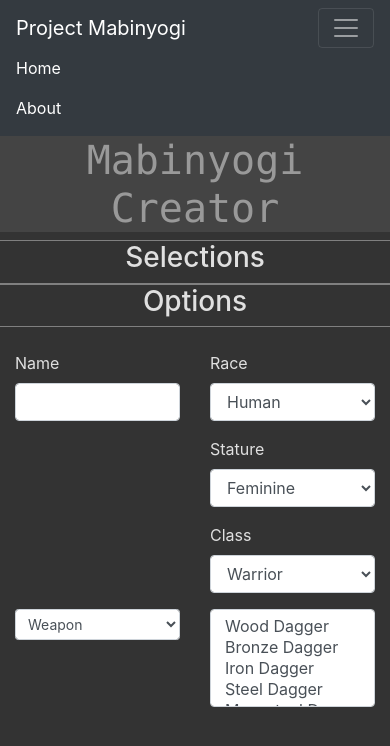
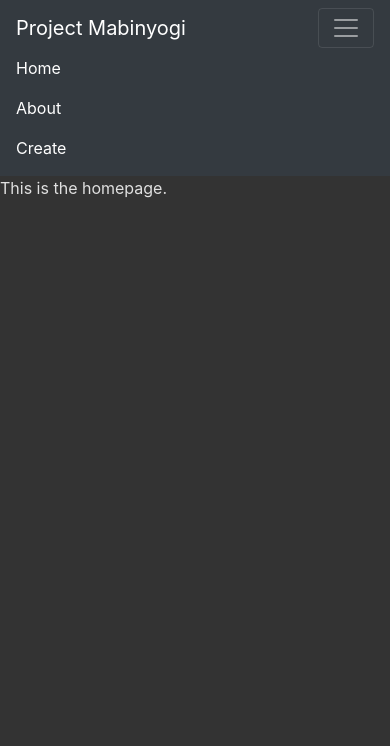
Before and after one commit to DontadVance/ProjectMabinyogi, a Flask app: page / in a window 390 px wide, after a click that opens the changed part. Shown: the top 746 px of the page. Run offline with Flask 2, Linux system fonts and the light colour scheme; some libraries are stand-ins or nearby versions.

Commit message:
Migrate character creation to form.html

```diff
--- a/mabinyogi/forms.py
+++ b/mabinyogi/forms.py
@@ -3,7 +3,8 @@ from wtforms import StringField, TextField, SubmitField, SelectField
 from wtforms.validators import InputRequired, DataRequired, Length
 
 class CharacterForm(FlaskForm):
-    char_name = StringField('Name', validators=[InputRequired()])
+    char_name = StringField('Name', validators=[InputRequired(), Length(min=1, message=('Please include a name.'))])
     char_race = SelectField('Race', validators=[DataRequired()], choices=[('Human'),('Orc'),('Elf')])
     char_stature = SelectField('Stature', validators=[DataRequired()], choices=[('Feminine'),('Masculine')])
     char_class = SelectField('Class', validators=[DataRequired()], choices=[('Warrior'),('Rogue'),('Mage')])
+    submit = SubmitField('Submit')
--- a/mabinyogi/routes.py
+++ b/mabinyogi/routes.py
@@ -9,14 +9,20 @@ from mabinyogi.cluster import mage_collection, rogue_collection, warrior_collect
 from mabinyogi.forms import CharacterForm
 
 #we define a specific web page route by using the @app.route decorator, think of it as adding a route to our application
-@app.route('/', methods=('GET','POST'))
-@app.route('/home', methods=('GET','POST')) #notice we can specify more than one routing name for the same route
+@app.route('/')
+@app.route('/home')
 def homepage():
-    form = CharacterForm()
-    if form.validate_on_submit():
-        return redirect(url_for('homepage'))
-    return render_template('index.html', form=form)
+    return render_template('index.html')
 
 @app.route('/about')
 def aboutpage():
 	return render_template('about.html')
+
+@app.route('/create', methods=('GET','POST'))
+def createpage():
+    form = CharacterForm()
+    if form.validate_on_submit():
+        warrior_collection.insert({})
+        flash('Character added!', 'success')
+        return redirect(url_for('homepage'))
+    return render_template('form.html', form=form)
--- a/mabinyogi/templates/default.html
+++ b/mabinyogi/templates/default.html
@@ -30,10 +30,13 @@
 			<div class="collapse navbar-collapse" id="navbarNav">
 				<ul class="navbar-nav">
 					<li class="nav-item active">
-						<a class="nav-link" href="/">Home <span class="sr-only">(current)</span></a>
+						<a class="nav-link" href="/"> Home <span class="sr-only">(current)</span></a>
 					</li>
 					<li class="nav-item active">
-						<a class="nav-link" href="/about">About <span class="sr-only">(current)</span></a>
+						<a class="nav-link" href="/about"> About <span class="sr-only">(current)</span></a>
+					</li>
+					<li class="nav-item active">
+						<a class="nav-link" href="/create"> Create <span class="sr-only">(current)</span></a>
 					</li>
 				</ul>
 			</div>
--- a/mabinyogi/templates/index.html
+++ b/mabinyogi/templates/index.html
@@ -3,76 +3,6 @@
 
 {% block content %}
 
-		<div class="text-center title-primary">
-			<h1>Mabinyogi Creator</h1>
-		</div>
-
-		<div>
-			<div class="row">
-				<div class="col-sm-6 text-center box-primary">
-					<h3>Selections</h3>
-				</div>
-				<div class="col-sm-6 text-center box-primary">
-					<h3>Options</h3>
-				</div>
-			</div>
-		</div>
-
-		<br/>
-
-		<!-- Left Column -->
-		<div class="row">
-		<div class="col-sm-6 sel-col">
-			<br/>
-			<!-- Name -->
-			<div class="col-sm-4 form-group">
-				{{ form.char_name.label }} {{ form.char_name(class="form-control")}}
-			</div>
-
-			<br/>
-
-			<!-- Race, Stature, Class -->
-			<div class="col-sm-4">
-				<form method="POST" action="">
-					<div class="form-group form-field">
-						{{ form.char_race.label }} {{ form.char_race(class="form-control")}}
-					</div>
-					<div class="form-group form-field">
-						{{ form.char_stature.label }} {{ form.char_stature(class="form-control")}}
-					</div>
-					<div class="form-group form-field">
-						{{ form.char_class.label }} {{ form.char_class(class="form-control")}}
-					</div>
-				</form>
-			</div>
-		</div>
-
-		<!-- Right Column -->
-		<div class="col-sm-6 sel-col">
-			<br/>
-
-			<!-- Item Type -->
-			<div class="col-sm-4 form-group">
-				<form>
-					<select class="form-control form-control-sm">
-						<option>Weapon</option>
-						<option>Armor</option>
-					</select>
-				</form>
-				<br/>
-			</div>
-
-			<!-- Weapon, Armor -->
-			<div class="col-sm-4 form-group">
-				<select multiple class="form-control" id="exampleFormControlSelect2">
-		      <option>Wood Dagger</option> <!-- Note: Make options dynamic -->
-		      <option>Bronze Dagger</option>
-		      <option>Iron Dagger</option>
-		      <option>Steel Dagger</option>
-		      <option>Manasteel Dagger</option>
-		    </select>
-			</div>
-		</div>
-		</div>
+This is the homepage.
 
 {% endblock %}
```
Also changed, not shown: mabinyogi/templates/form.html (+104 -5 lines).
